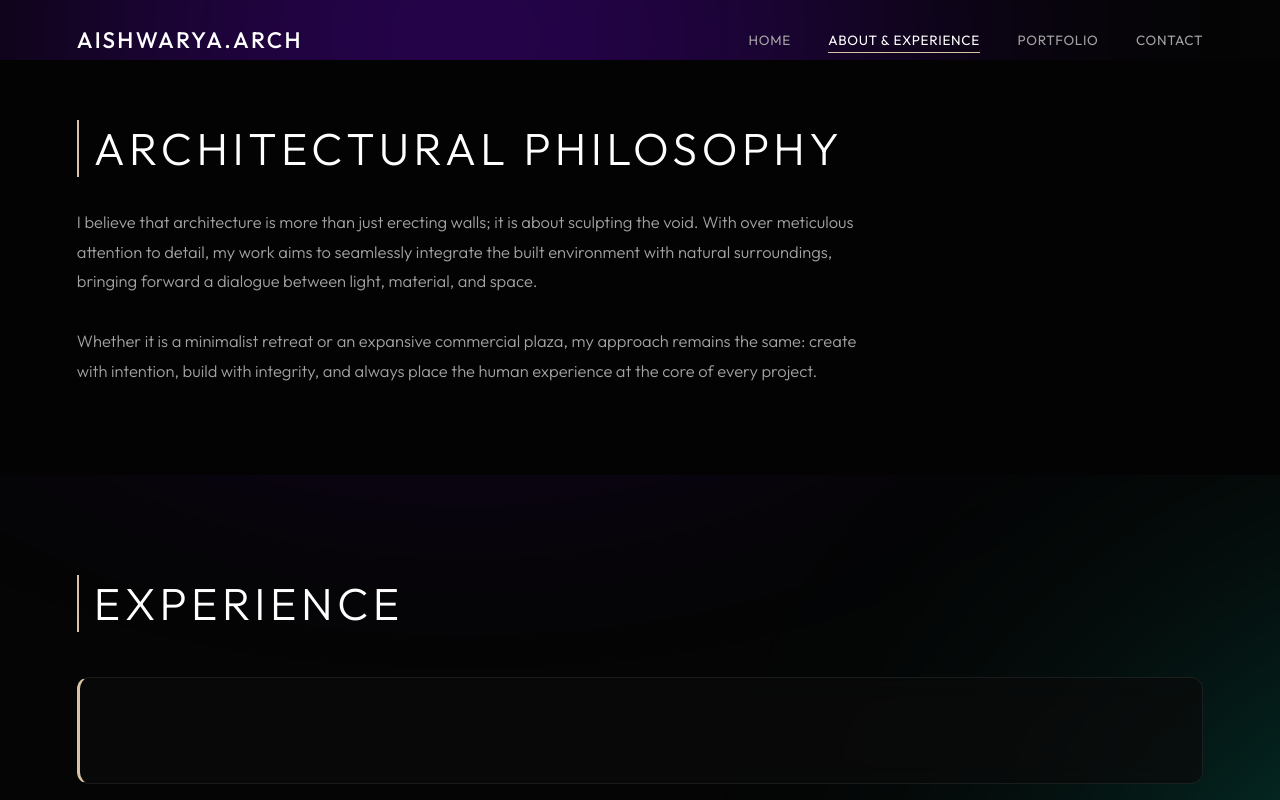
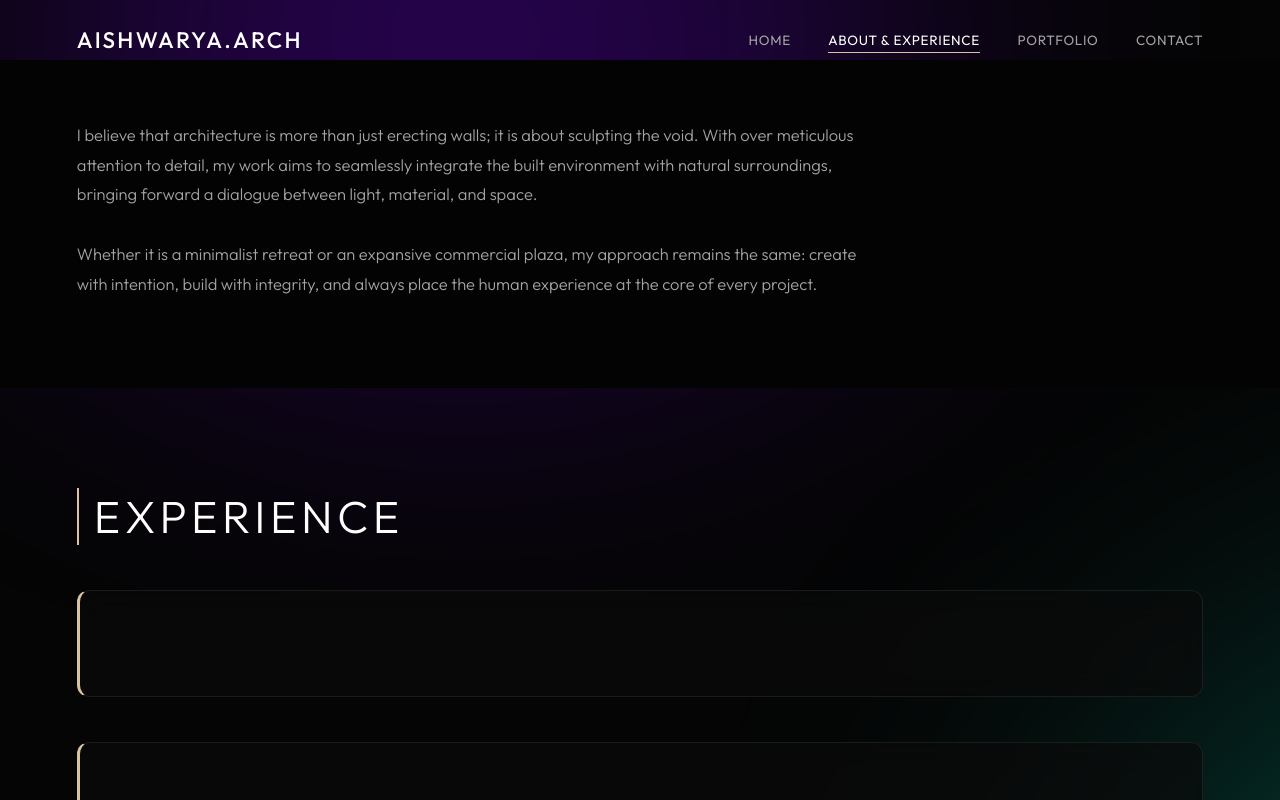
Before and after one commit to pavanpavan1138h-cpu/aishwarya_portfolio, a React (Vite) app: page /about-me in a window 1280 px wide. Shown: the top 800 px of the page. Built offline with nearby package versions, Linux system fonts and the light colour scheme.

Commit message:
style: remove Architectural Philosophy heading from About component

```diff
--- a/src/components/About.jsx
+++ b/src/components/About.jsx
@@ -7,7 +7,6 @@ const About = () => {
       <div className="container">
         <div className="about-content">
           <div className="about-text">
-            <h2 className="section-title">Architectural Philosophy</h2>
             <p>
               I believe that architecture is more than just erecting walls; it is about sculpting the void. With over meticulous attention to detail, my work aims to seamlessly integrate the built environment with natural surroundings, bringing forward a dialogue between light, material, and space.
             </p>
```
